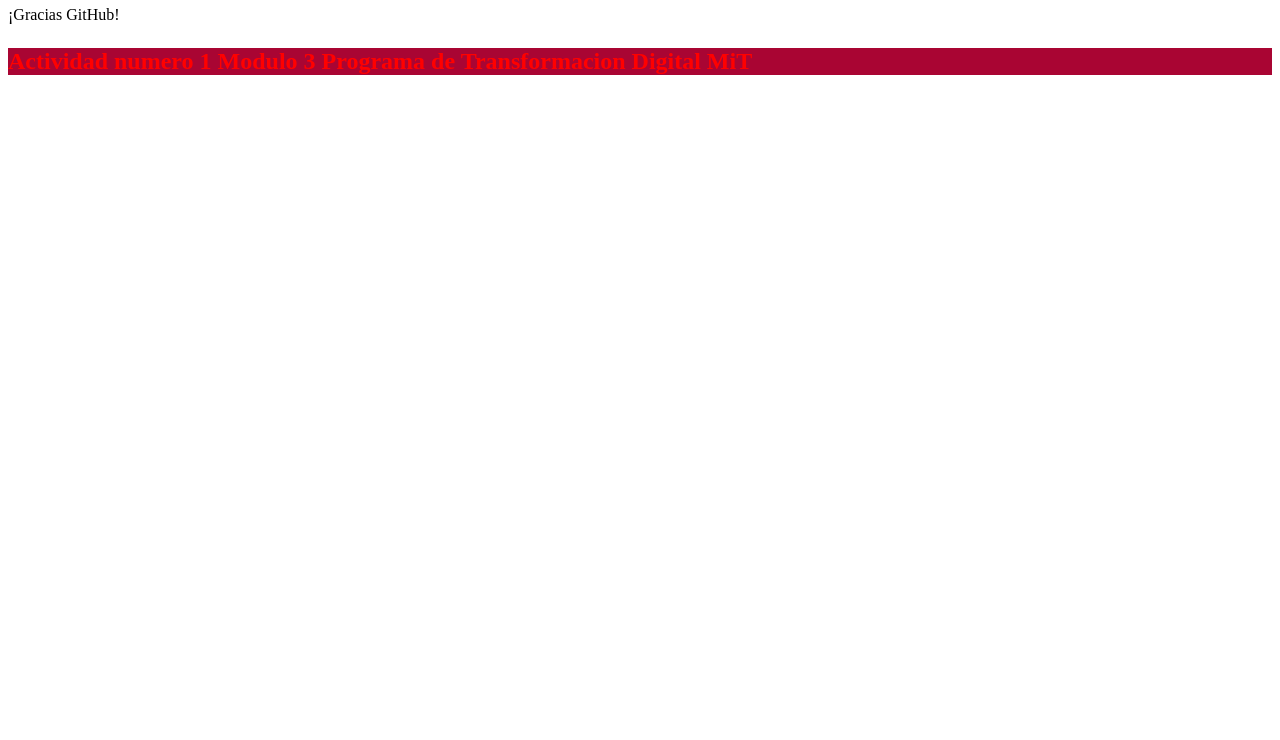
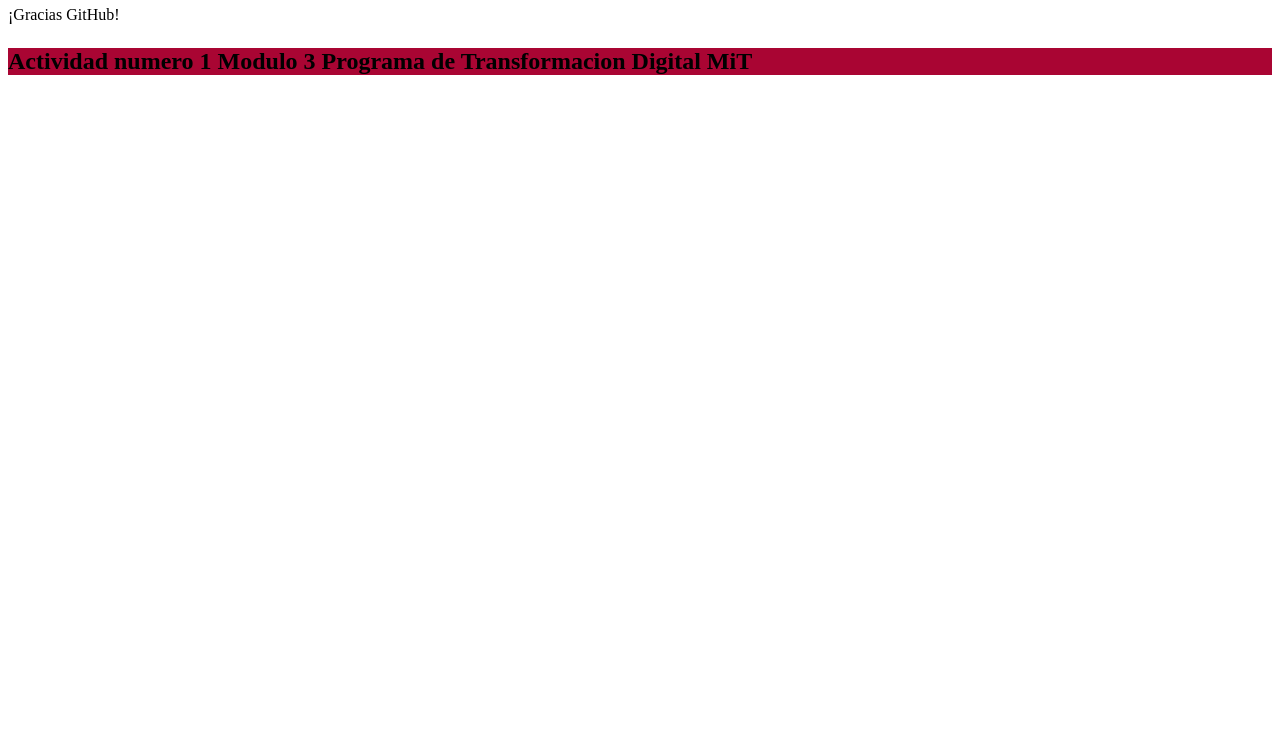
Before and after one commit to x71hicks/mit, a plain HTML site: page index.html in a window 1280 px wide. Shown: the part 60-800 px from the top of the page. Drawn offline with Linux system fonts and the light colour scheme.

Commit message:
Update index.html

```diff
--- a/index.html
+++ b/index.html
@@ -1,4 +1,4 @@
 <html> <h1> Esta es mi primera página con GitHub Pages </h1><p>¡Gracias GitHub!</p>
 
- <h2 style="background-color:#a90533;color:gris;"><b><p style="color:red;">Actividad numero 1 Modulo 3 Programa de Transformacion Digital MiT</p></b></h2>
+ <h2 style="background-color:#a90533;color:gris;"><b><p style="color:gris;">Actividad numero 1 Modulo 3 Programa de Transformacion Digital MiT</p></b></h2>
 </html>
```
